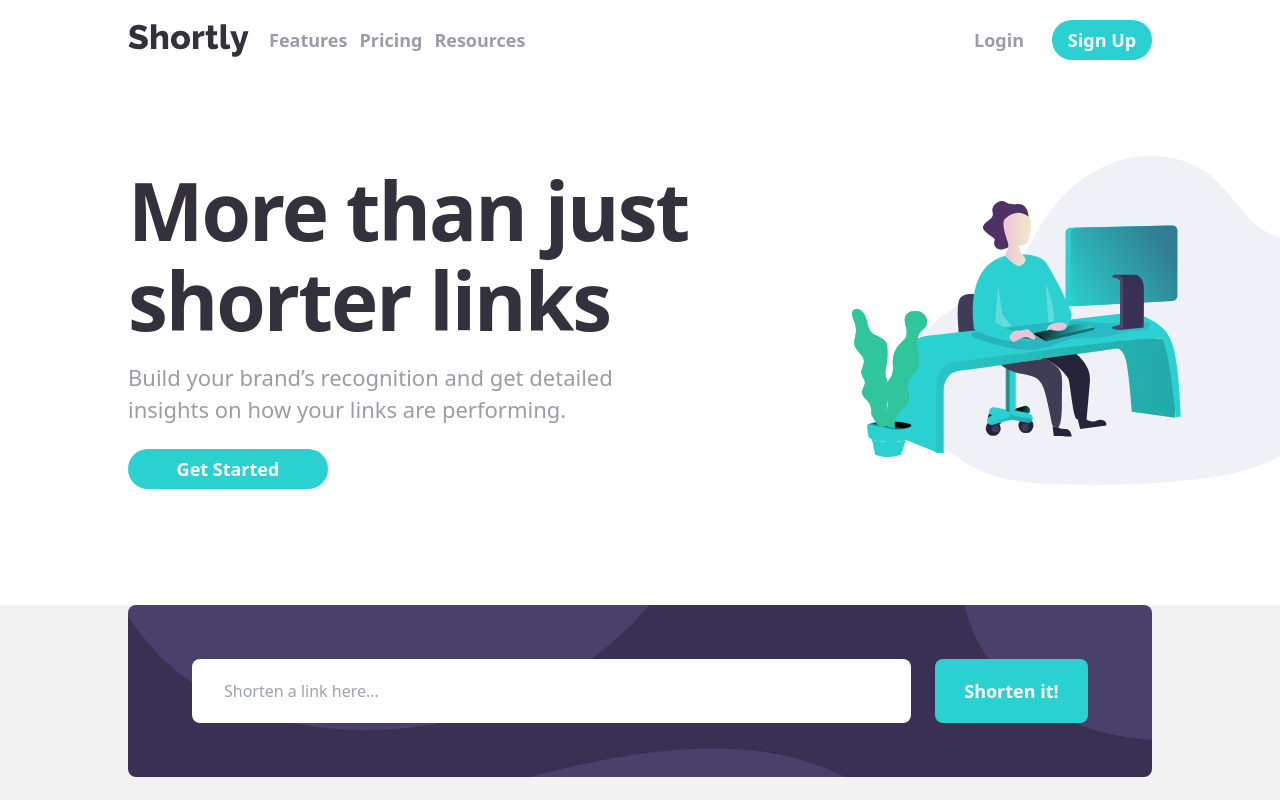
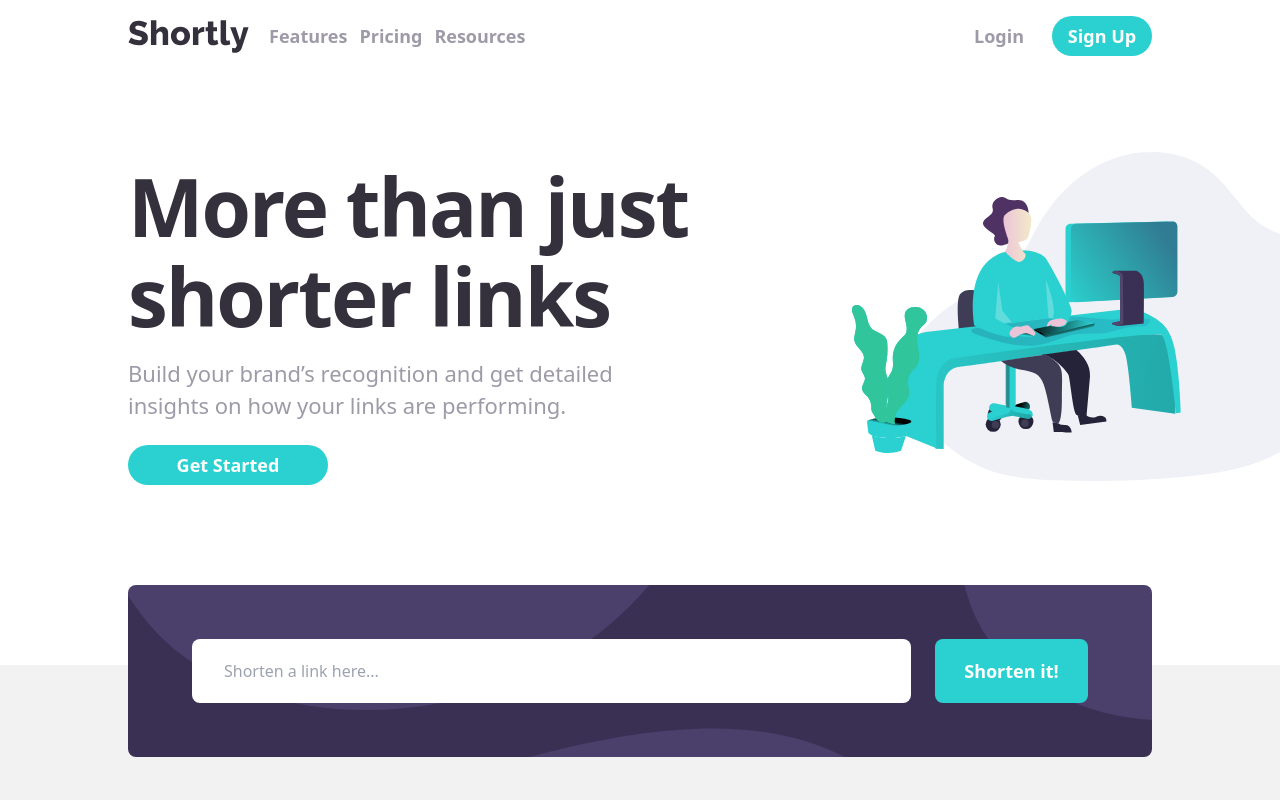
Before and after one commit to HamDean/shortly, a React (Vite) app: page / in a window 1280 px wide. Shown: the top 800 px of the page. Built offline with nearby package versions, Linux system fonts and the light colour scheme.

Commit message:
Position Boost component halfway hero and stat section

```diff
--- a/index.html
+++ b/index.html
@@ -6,7 +6,7 @@
     <meta name="viewport" content="width=device-width, initial-scale=1.0" />
     <title>Vite + React + TS</title>
   </head>
-  <body class="h-[300vh]">
+  <body class="h-[300vh] bg-[#F2F2F2] ">
     <div id="root"></div>
     <script type="module" src="/src/main.tsx"></script>
   </body>
--- a/src/App.tsx
+++ b/src/App.tsx
@@ -8,7 +8,7 @@ function App() {
     <>
       <div className="overflow-hidden">
         <Navbar />
-        <main className="mt-24">
+        <main className="">
           <Hero />
           <Boost />
           <Stats />
--- a/src/components/Boost.tsx
+++ b/src/components/Boost.tsx
@@ -1,6 +1,6 @@
 const Boost = () => {
   return (
-    <section className="bg-[#F2F2F2] pb-32">
+    <section className="relative bottom-40">
       <div className="md:max-w-[1108px] mx-5 md:mx-20 lg:mx-32 flex flex-col gap-3 lg:gap-0 lg:flex-row bg-boostmob bg-[#3A3054] rounded-lg mt-20 p-5 lg:px-[64px] lg:py-[54px] lg:justify-between">
         <input
           type="text"
--- a/src/components/Hero.tsx
+++ b/src/components/Hero.tsx
@@ -2,8 +2,8 @@ import heroImage from "../assets/illustration-working.svg";
 
 const Hero = () => {
   return (
-    <section className="">
-      <div className="flex flex-col-reverse lg:flex-row justify-center md:justify-between items-center md:max-w-[1108px] mx-5 md:mx-20 lg:mx-32">
+    <section className="bg-white">
+      <div className="flex flex-col-reverse pt-[80px] pb-36  lg:flex-row justify-center md:justify-between items-center md:max-w-[1108px] mx-5 md:mx-20 lg:mx-32">
         {/* Text Section */}
         <article className="flex flex-col gap-4 text-center items-center lg:items-start lg:text-left lg:h-[350px]">
           <h1 className="text-[42px] md:text-[65px] lg:text-[80px] font-extrabold leading-[45px] md:leading-[90px] tracking-[-1.05px] md:tracking-[-2px] text-[#34313D]">
--- a/src/components/Navbar.tsx
+++ b/src/components/Navbar.tsx
@@ -9,8 +9,9 @@ const Navbar = () => {
 
   return (
     <>
-      <nav className="flex flex-row justify-between mt-5 md:max-w-[1108px] mx-5 md:mx-20 lg:mx-32">
-        <div className="flex flex-row gap-10 md:gap-5 items-center">
+      <nav className="bg-white">
+        <div className="flex flex-row justify-between bg-white py-4 md:max-w-[1108px] mx-5 md:mx-20 lg:mx-32">
+          <div className="flex flex-row gap-10 md:gap-5 items-center ">
             <img src={logo} alt="image of our logo" />
 
             <ul className="hidden md:flex flex-row justify-between gap-3 text-[#9E9AA8] text-lg ">
@@ -39,6 +40,7 @@ const Navbar = () => {
             className="md:hidden h-[24px] w-[24px] text-[#9E9AA8]"
             onClick={() => toggle(!isOpen)}
           />
+        </div>
       </nav>
       {isOpen && <NavbarMobile />}
     </>
```
Lines whose indentation alone changed are shown as unchanged.
